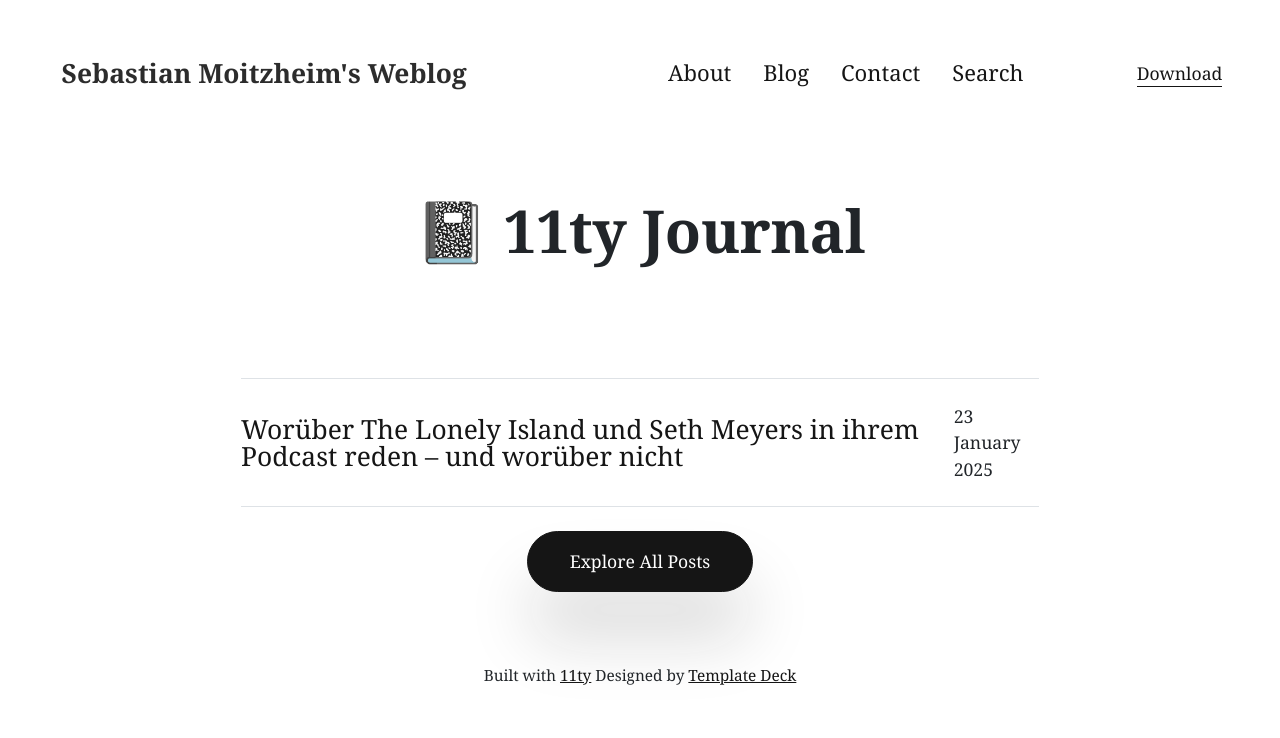
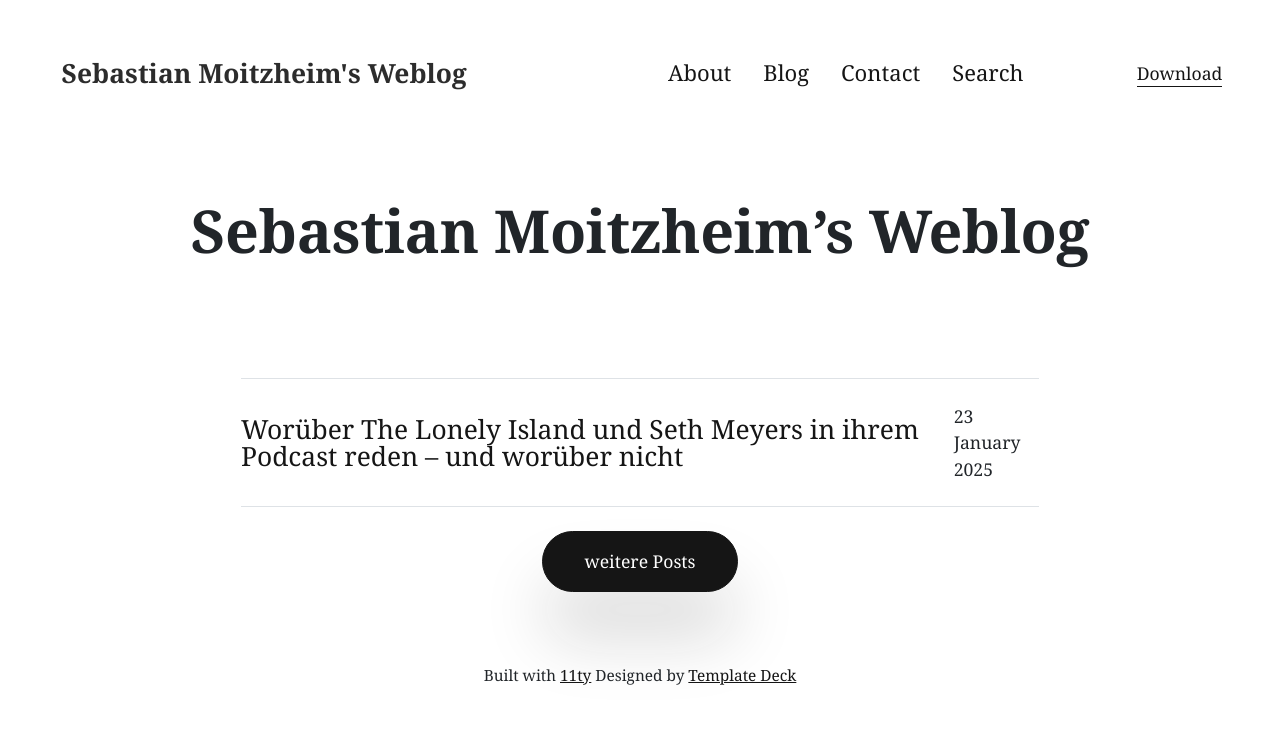
Before and after one commit to smoitzheim/smoitzheim.github.io, an Eleventy site: page content/index.md in a window 1280 px wide. Built offline with nearby package versions, Linux system fonts and the light colour scheme; Eleventy itself is replaced by a stand-in of ours; files that its build step writes are made by us from their sources; a web font is replaced by a local one; what @zachleat/heading-anchors, eleventy-plugin-toc, markdown-it-attrs, markdown-it-table-of-contents would draw is missing.

Commit message:
changed title

```diff
--- a/content/index.md
+++ b/content/index.md
@@ -1,9 +1,9 @@
 ---
 layout: "home.njk"
-title: 📓 11ty Journal
-description: 📓 11ty Journal Bootstrap Projects
+title: Sebastian Moitzheim’s Weblog
+description:
 show_button: true
 button:
- text: Explore All Posts
+ text: weitere Posts
  url: /blog/
 ---
```
